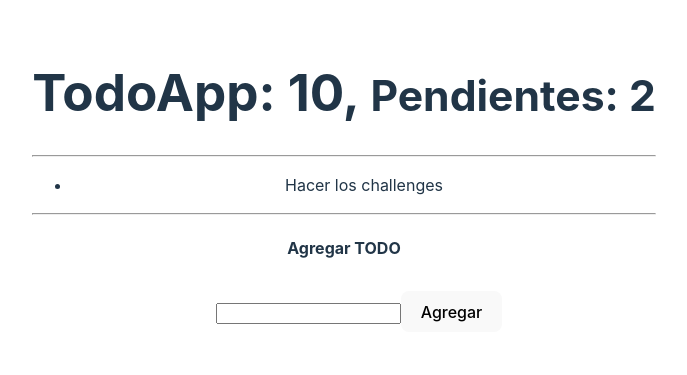
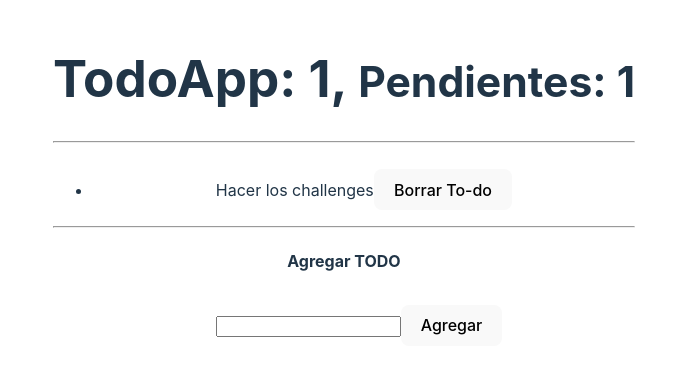
Before and after one commit to Felipe-Aristizabal00/Homeworks, a React (Vite) app in the folder Challenges/: page / in a window 1280 px wide. Shown: the part 219-594 px from the top of the page, without its empty margins (296-983 px from the left). Built offline with nearby package versions, Linux system fonts and the light colour scheme.

Commit message:
Archivos que contienen el challenge 11 completado

```diff
--- a/Challenges/src/App.css
+++ b/Challenges/src/App.css
@@ -79,3 +79,7 @@ button{
 .header__item {
 	text-transform:uppercase;
 }
+
+.textoTachado {
+  text-decoration: line-through;
+}
--- a/Challenges/src/Challenge10/TodoApp.jsx
+++ /dev/null
@@ -1,42 +0,0 @@
-import React, { useReducer } from "react";
-import { TodoList } from "./TodoList";
-import { TodoAdd } from "./TodoAdd";
-import { TodoReducer } from "./TodoReducer";
-import "../App.css";
-
-const initialState = [
-	{
-		id: new Date().getTime(),
-		description: "Hacer los challenges",
-		done: false,
-	},
-];
-
-export const TodoApp = () => {
-	const [todos, dispatchTodo] = useReducer(TodoReducer, initialState);
-
-	const handleNewTodo = (todo) => {
-		const action = {
-			type: "[TODO] ADD TODO",
-			payload: todo,
-		};
-		dispatchTodo(action);
-	};
-
-	return (
-		<>
-			<h1>
-				TodoApp: 10, <small> Pendientes: 2 </small>
-			</h1>
-			<hr />
-			<div>
-				<div>
-					<TodoList todos={todos} />
-				</div>
-				<div>
-					<TodoAdd handleNewTodo={handleNewTodo} />
-				</div>
-			</div>
-		</>
-	);
-};
--- a/Challenges/src/Challenge10/TodoList.jsx
+++ /dev/null
@@ -1,15 +0,0 @@
-import React from "react";
-
-export const TodoList = (props) => {
-	const todos = props.todos;
-
-	return (
-		<div>
-			<ul>
-				{todos.map((td) => {
-					return <li key={td.id}> {td.description} </li>;
-				})}
-			</ul>
-		</div>
-	);
-};
--- a/Challenges/src/Challenge10/TodoReducer.jsx
+++ /dev/null
@@ -1,8 +0,0 @@
-export const TodoReducer = (initialState, action) => {
-	switch (action.type) {
-		case "[TODO] ADD TODO":
-			return [...initialState, action.payload];
-		default:
-			return initialState;
-	}
-};
--- /dev/null
+++ b/Challenges/src/Challenge11/TodoApp.jsx
@@ -0,0 +1,26 @@
+import React from "react";
+import { TodoList } from "./TodoList";
+import { TodoAdd } from "./TodoAdd";
+import { useTODO } from "../Hooks/useTODO";
+import "../App.css";
+
+export const TodoApp = () => {
+	const { todos, deleteTodo, doneTodo, handleNewTodo, countTodos, countPendingTodos } = useTODO();
+
+	return (
+		<>
+			<h1>
+				TodoApp: {countTodos()}, <small> Pendientes: {countPendingTodos()} </small>
+			</h1>
+			<hr />
+			<div>
+				<div>
+					<TodoList todos={todos} deleteTodo={deleteTodo} doneTodo={doneTodo} />
+				</div>
+				<div>
+					<TodoAdd handleNewTodo={handleNewTodo} />
+				</div>
+			</div>
+		</>
+	);
+};
--- /dev/null
+++ b/Challenges/src/Challenge11/TodoList.jsx
@@ -0,0 +1,20 @@
+import React, { useReducer } from "react";
+
+export const TodoList = ({ todos, deleteTodo, doneTodo }) => {
+	return (
+		<div>
+			<ul>
+				{todos.map((td) => {
+					return (
+						<li key={td?.id}>
+							<span className={`${td.done ? "textoTachado" : ""}`} onClick={() => doneTodo(td)}>
+								{td?.description}
+							</span>
+							<button onClick={() => deleteTodo(td)}> Borrar To-do </button>
+						</li>
+					);
+				})}
+			</ul>
+		</div>
+	);
+};
--- /dev/null
+++ b/Challenges/src/Challenge11/TodoReducer.jsx
@@ -0,0 +1,18 @@
+export const TodoReducer = (initialState, action) => {
+	switch (action.type) {
+		case "[TODO] ADD TODO":
+			return [...initialState, action.payload];
+		case "[TODO] DONE TODO":
+			const doneTODO = initialState.map((todo) => {
+				if (todo.id === action.payload.id) {
+					todo.done = !todo.done;
+				}
+				return todo;
+			});
+			return doneTODO;
+		case "[TODO] DELETE TODO":
+			return initialState.filter((todo) => action.payload.id !== todo.id);
+		default:
+			return initialState;
+	}
+};
--- /dev/null
+++ b/Challenges/src/Hooks/useTODO.jsx
@@ -0,0 +1,53 @@
+import React, { useReducer } from "react";
+import { TodoReducer } from "../Challenge11/TodoReducer";
+
+const initialState = [
+	{
+		id: new Date().getTime(),
+		description: "Hacer los challenges",
+		done: false,
+	},
+];
+
+const useTODO = () => {
+	const [todos, dispatchTodo] = useReducer(TodoReducer, initialState);
+
+	const handleNewTodo = (todo) => {
+		const action = {
+			type: "[TODO] ADD TODO",
+			payload: todo,
+		};
+		dispatchTodo(action);
+	};
+
+	const doneTodo = (todo) => {
+		const action = {
+			type: "[TODO] DONE TODO",
+			payload: todo,
+		};
+		dispatchTodo(action);
+	};
+
+	const deleteTodo = (todo) => {
+		const action = {
+			type: "[TODO] DELETE TODO",
+			payload: todo,
+		};
+		dispatchTodo(action);
+	};
+
+	const countTodos = () => {
+		const allTodos = todos.length;
+		return allTodos;
+	};
+
+	const countPendingTodos = () => {
+		const allPendingTodos = todos.filter((todo) => todo.done === false);
+		let numberPendingTodos = allPendingTodos.length;
+		return numberPendingTodos;
+	};
+
+	return { todos, handleNewTodo, doneTodo, deleteTodo, countTodos, countPendingTodos };
+};
+
+export { useTODO };
--- a/Challenges/src/main.jsx
+++ b/Challenges/src/main.jsx
@@ -1,6 +1,6 @@
 import React from "react";
 import ReactDOM from "react-dom/client";
-import { TodoApp } from "./Challenge10/TodoApp";
+import { TodoApp } from "./Challenge11/TodoApp";
 import "./index.css";
 
 ReactDOM.createRoot(document.getElementById("root")).render(
```
Also changed, not shown: Challenges/src/Challenge11/TodoAdd.jsx (renamed from Challenges/src/Challenge10/TodoAdd.jsx), 1 other file (tests, documents, lock files or other folders).
